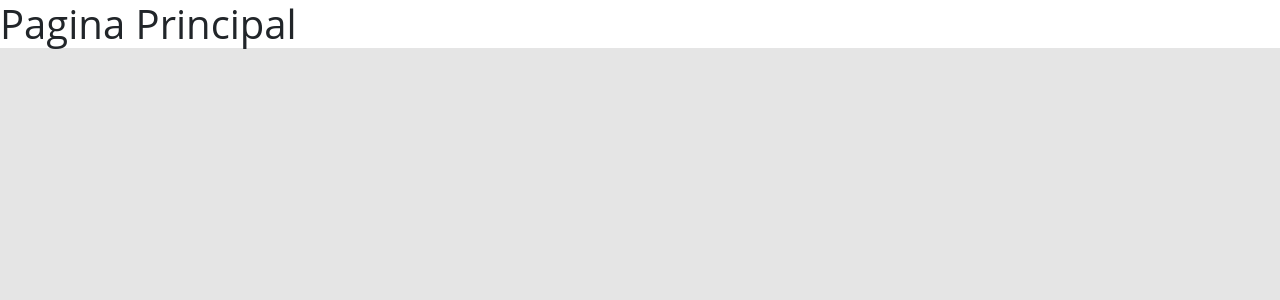
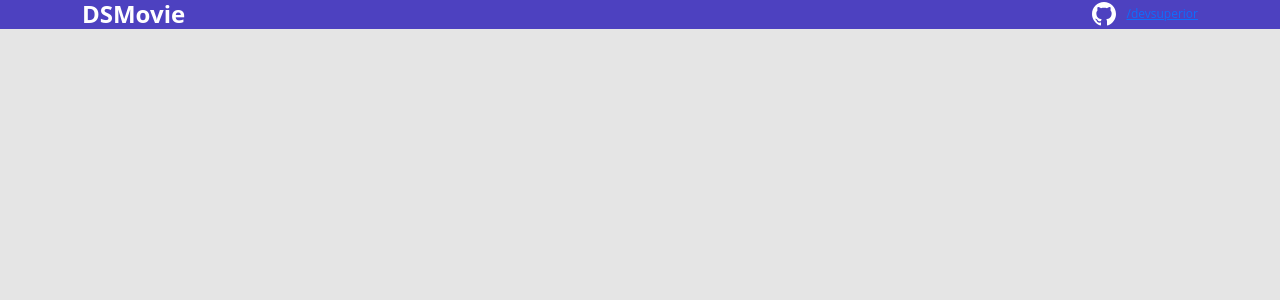
Before and after one commit to RiqueMendes/dsmovie, a React (Create React App) app in the folder frontend/: page / in a window 1280 px wide. Shown: the top 300 px of the page. Built offline with nearby package versions, Linux system fonts and the light colour scheme.

Commit message:
FrontEnd [task: navbar]

```diff
--- a/frontend/src/App.tsx
+++ b/frontend/src/App.tsx
@@ -1,10 +1,10 @@
-
+import Navbar from "./components/navbar";
 
 
 
 function App() {
   return (
-   <h1>Pagina Principal</h1>
+    <Navbar/>
 
   );
 }
--- /dev/null
+++ b/frontend/src/components/navbar/index.tsx
@@ -0,0 +1,26 @@
+
+
+import { ReactComponent as GithubIcon } from 'assets/img/github.svg';
+import './styles.css';
+
+function Navbar() {
+
+    return (
+        <header>
+            <nav className="container">
+                <div className="dsmovie-nav-content">
+                    <h1>DSMovie</h1>
+                    <a href="https://github.com/riquemendes" target="_blank" rel="noreferrer">
+                        <div className="dsmovie-contact-container">
+                            <GithubIcon />
+                            <p className="dsmovie-contact-link">/devsuperior</p>
+                        </div>
+                    </a>
+                </div>
+            </nav>
+        </header>
+    );
+
+}
+
+export default Navbar;
--- /dev/null
+++ b/frontend/src/components/navbar/styles.css
@@ -0,0 +1,25 @@
+header{
+    background-color: var(--color-primary);
+}
+.dsmovie-nav-content {
+    display: flex;
+    align-items: center;
+    justify-content: space-between;
+    color: #fff;
+}
+
+.dsmovie-nav-content h1 {
+    font-size: 24px;
+    margin: 0;
+    font-weight: 700;
+}
+
+.dsmovie-contact-container {
+    display: flex;
+    align-items: center;
+}
+
+.dsmovie-contact-link {
+    margin: 0 0 0 10px;
+    font-size: 12px;
+}
--- a/frontend/tsconfig.json
+++ b/frontend/tsconfig.json
@@ -1,5 +1,6 @@
 {
   "compilerOptions": {
+    "baseUrl": "./src",
     "target": "es5",
     "lib": [
       "dom",
```
Also changed, not shown: frontend/src/assets/img/github.svg (added).
